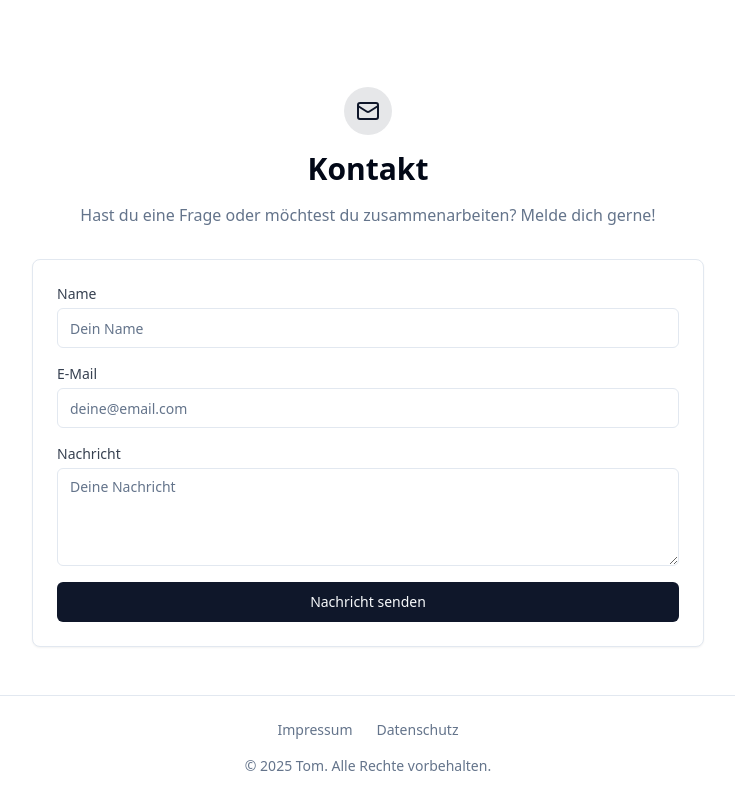
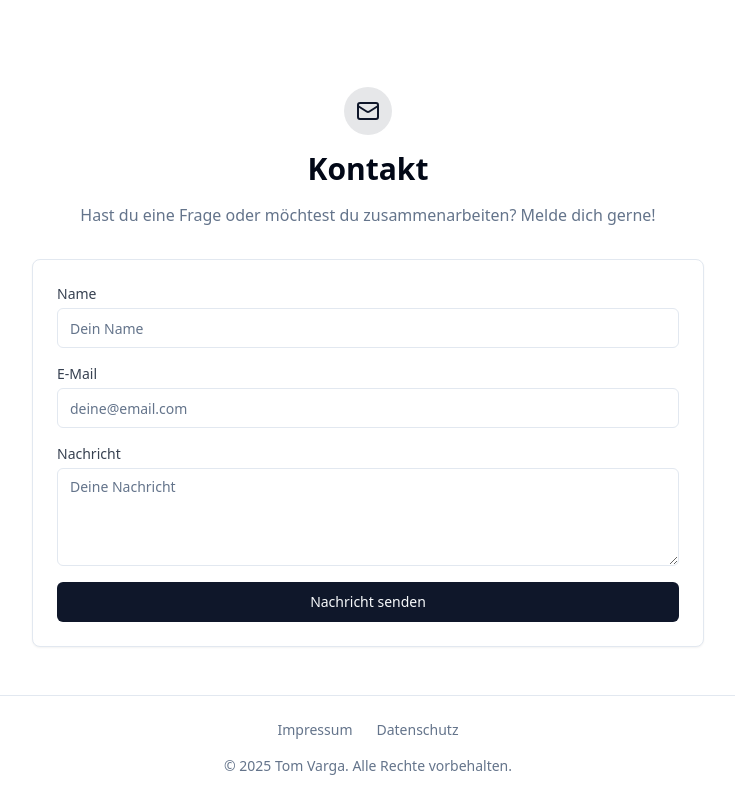
Before and after one commit to tomislav-varga/nextjs-portfolio-page, a Next.js app: page / in a window 1280 px wide. Shown: the part 2396-3196 px from the top of the page, without its empty margins (272-1007 px from the left). Built offline with nearby package versions, Linux system fonts and the light colour scheme.

Commit message:
add: name to copyright

```diff
--- a/src/components/layout/footer.tsx
+++ b/src/components/layout/footer.tsx
@@ -17,7 +17,7 @@ export function Footer() {
           </a>
         </div>
         <p className="text-center text-sm text-muted-foreground">
-          © {new Date().getFullYear()} Tom. Alle Rechte vorbehalten.
+          © {new Date().getFullYear()} Tom Varga. Alle Rechte vorbehalten.
         </p>
       </div>
     </footer>
```
